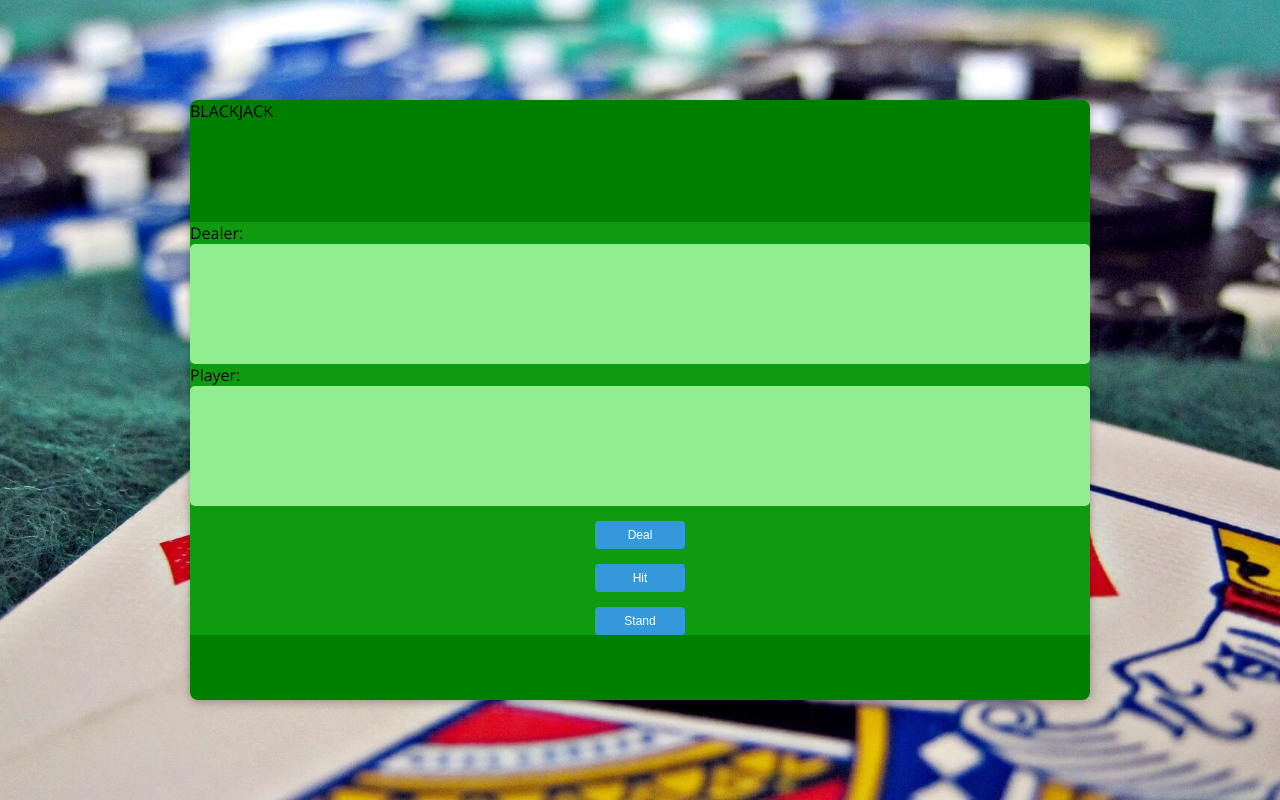
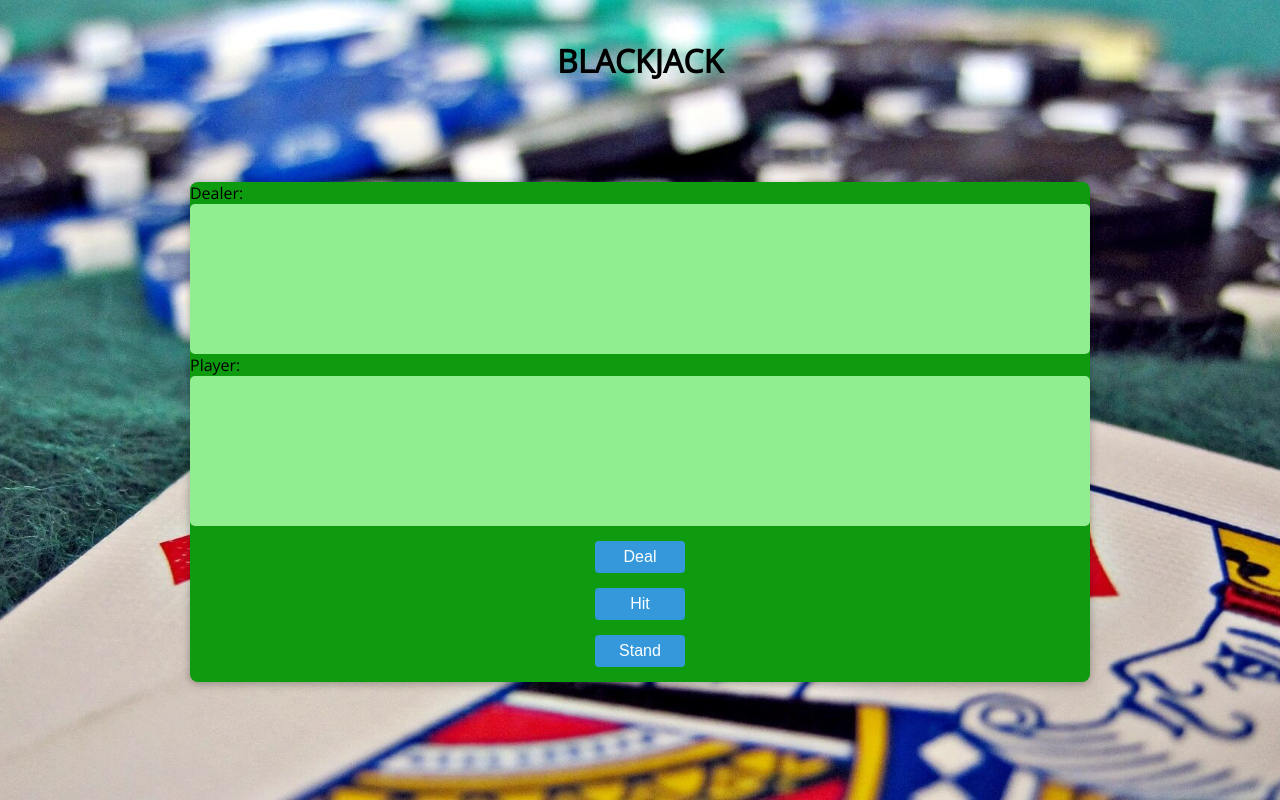
Before and after one commit to abdenny/Blackjack, a plain HTML site: page index.html in a window 1280 px wide. Drawn offline with nearby package versions, Linux system fonts and the light colour scheme.

Commit message:
Finished styling.

```diff
--- a/index.html
+++ b/index.html
@@ -9,7 +9,7 @@
   </head>
   <body>
     <div class="container">
-      BLACKJACK
+      <h1 class="headtext">BLACKJACK</h1>
       <div id="table">
         <div id="messages"></div>
         <label>Dealer: </label>
--- a/style.css
+++ b/style.css
@@ -19,21 +19,31 @@ body {
   min-height: 100vh;
   margin: 0;
 }
-.container {
+/* .container {
   background-color: green;
   border-radius: 8px;
   box-shadow: 0 2px 10px rgba(0, 0, 0, 0.3);
   width: 900px;
   height: 600px;
+} */
+.headtext {
+  text-align: center;
+  color: black;
+  text-shadow: 6px black;
 }
 
 #table {
+  border-radius: 8px;
+  box-shadow: 0 2px 10px rgba(0, 0, 0, 0.3);
+  width: 900px;
+  height: 500px;
   background-color: #0f9b0f;
-  width: 100%;
   margin-top: 100px;
   margin-bottom: 100px;
   margin-left: auto;
   margin-right: auto;
+  border-radius: 8px;
+  box-shadow: 0 2px 10px rgba(0, 0, 0, 0.3);
 }
 
 #display {
@@ -44,7 +54,7 @@ body {
 
 .hand {
   background-color: lightgreen;
-  height: 120px;
+  height: 150px;
   width: 100%;
   border-radius: 5px;
 }
@@ -68,9 +78,8 @@ button {
   border: 2px solid #3498db;
   border-radius: 4px;
   color: #fff;
-  font-size: 12px;
+  font-size: 16px;
   padding: 5px;
   margin-top: 15px;
-
   width: 10%;
 }
```
